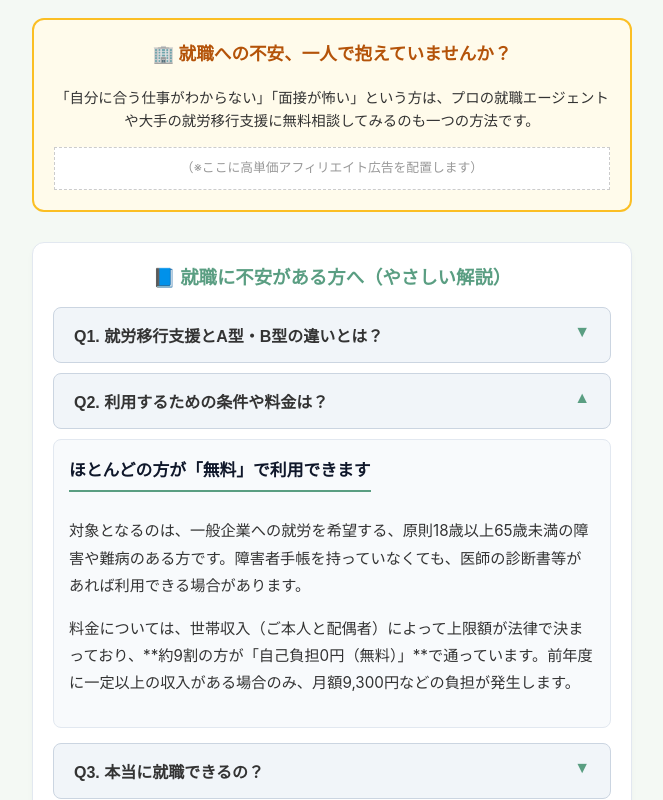
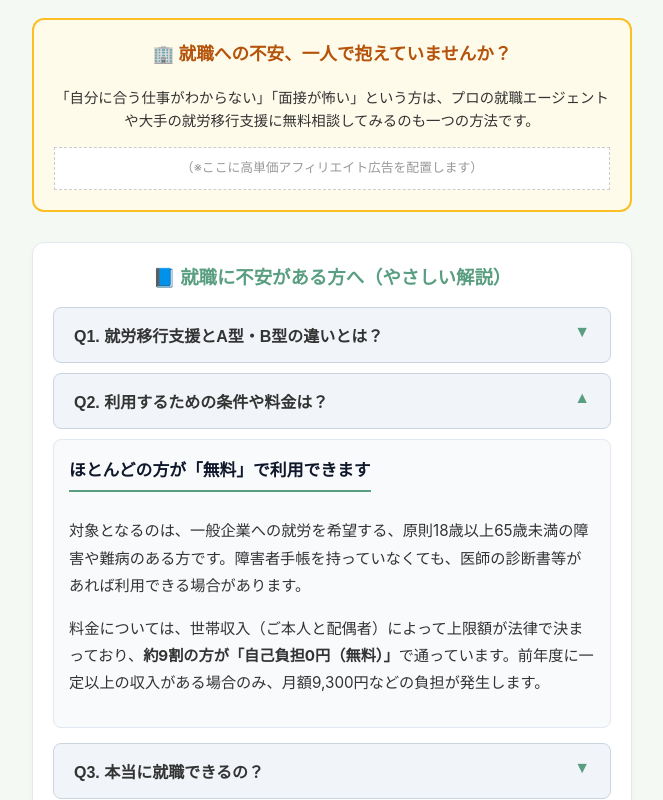
Before and after one commit to happy-for-all/employment-transition, a plain HTML site: page index.html in a window 1280 px wide. Both pictures are taken after a click on the button "Q2. 利用するための条件や料金は？". Shown: the part 970-1770 px from the top of the page, without its empty margins (308-971 px from the left). Drawn offline with Linux system fonts and the light colour scheme.

Commit message:
Update index.html

```diff
--- a/index.html
+++ b/index.html
@@ -145,7 +145,7 @@
             <div id="faq2" class="accordion-content">
                 <h3>ほとんどの方が「無料」で利用できます</h3>
                 <p>対象となるのは、一般企業への就労を希望する、原則18歳以上65歳未満の障害や難病のある方です。障害者手帳を持っていなくても、医師の診断書等があれば利用できる場合があります。</p>
-                <p>料金については、世帯収入（ご本人と配偶者）によって上限額が法律で決まっており、**約9割の方が「自己負担0円（無料）」**で通っています。前年度に一定以上の収入がある場合のみ、月額9,300円などの負担が発生します。</p>
+                <p>料金については、世帯収入（ご本人と配偶者）によって上限額が法律で決まっており、<strong>約9割の方が「自己負担0円（無料）」</strong>で通っています。前年度に一定以上の収入がある場合のみ、月額9,300円などの負担が発生します。</p>
             </div>
 
             <button class="accordion-btn" onclick="toggleAccordion('faq3', this)">Q3. 本当に就職できるの？</button>
```
